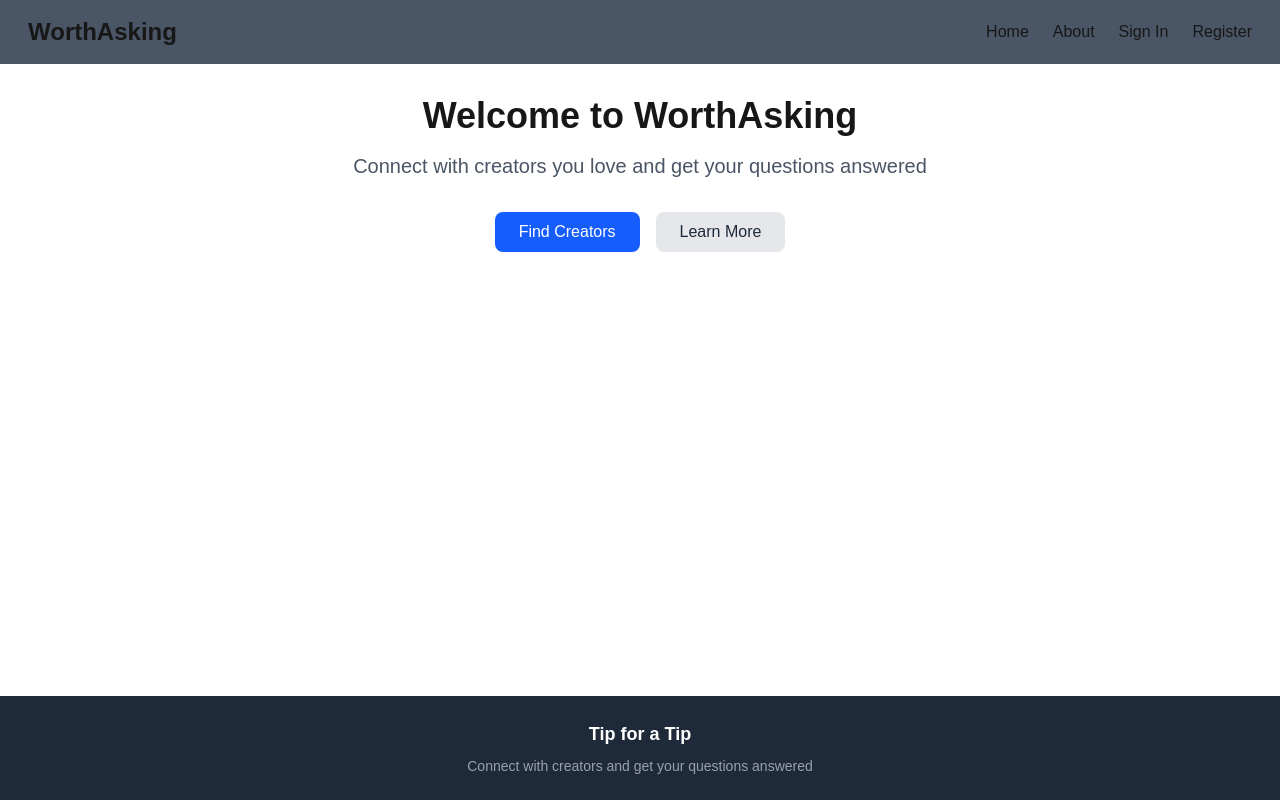
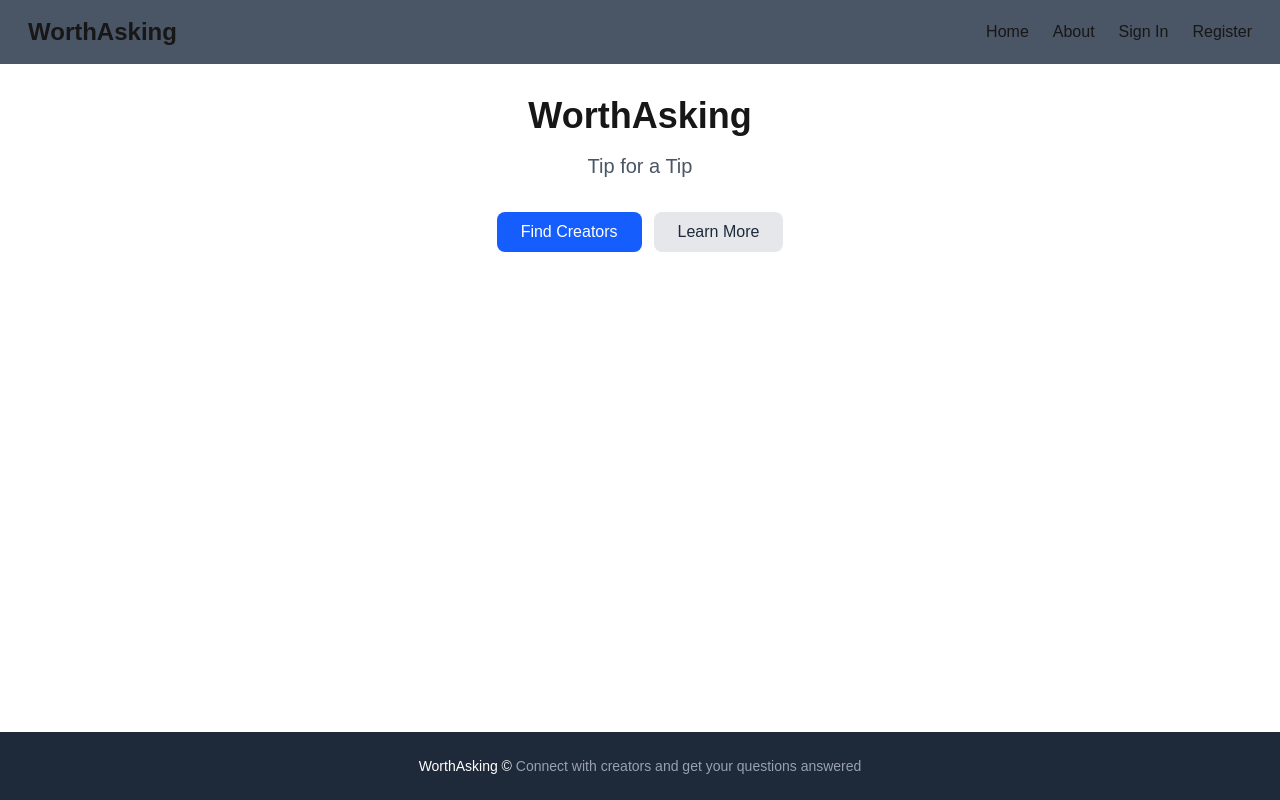
Before and after one commit to aymanfouad123/worthasking, a Next.js app: page / in a window 1280 px wide. Built offline with nearby package versions, Linux system fonts and the light colour scheme.

Commit message:
chore: adding color theme

```diff
--- a/app/globals.css
+++ b/app/globals.css
@@ -3,6 +3,12 @@
 :root {
   --background: #ffffff;
   --foreground: #171717;
+
+  /* WorthAsking Color Palette */
+  --worthgreen: #566c4d;
+  --worthgreen-light: #6e8a5e;
+  --worthgreen-dark: #3d4b36;
+  --worthgreen-muted: #f7f7f5;
 }
 
 @theme inline {
@@ -12,11 +18,12 @@
   --font-mono: var(--font-geist-mono);
 }
 
-@media (prefers-color-scheme: dark) {
-  :root {
-    --background: #0a0a0a;
-    --foreground: #ededed;
-  }
+@theme {
+  /* Background colors */
+  --color-worthgreen: var(--worthgreen);
+  --color-worthgreen-light: var(--worthgreen-light);
+  --color-worthgreen-dark: var(--worthgreen-dark);
+  --color-worthgreen-muted: var(--worthgreen-muted);
 }
 
 body {
@@ -32,6 +39,6 @@ body {
   flex: 1 0 auto;
   padding: 2rem 1rem;
   max-width: 1200px;
-  margin: 0 auto; /* Center the content */
+  margin: 0 auto;
   width: 100%;
 }
--- a/app/page.js
+++ b/app/page.js
@@ -4,11 +4,11 @@ export default function Home() {
   return (
     <main className="main-content">
       <div className="text-center">
-        <h1 className="text-4xl font-bold mb-4">Welcome to WorthAsking</h1>
+        <h1 className="text-4xl font-bold mb-4">WorthAsking</h1>
         <p className="text-xl text-gray-600 dark:text-gray-300 mb-8">
-          Connect with creators you love and get your questions answered
+          Tip for a Tip
         </p>
-        <div className="space-x-4">
+        <div className="flex justify-center gap-3">
           <button className="bg-blue-600 text-white px-6 py-2 rounded-lg hover:bg-blue-700 transition-colors">
             Find Creators
           </button>
--- a/components/Footer.js
+++ b/components/Footer.js
@@ -5,9 +5,9 @@ const Footer = () => {
     <footer className="bg-gray-800 text-white py-6 mt-auto">
       <div className="max-w-1200 mx-auto px-4">
         <div className="text-center">
-          <p className="text-lg font-semibold mb-2">Tip for a Tip</p>
           <p className="text-sm text-gray-400">
-            Connect with creators and get your questions answered
+            <span className="text-white">WorthAsking &copy; </span>Connect with
+            creators and get your questions answered
           </p>
         </div>
       </div>
```
